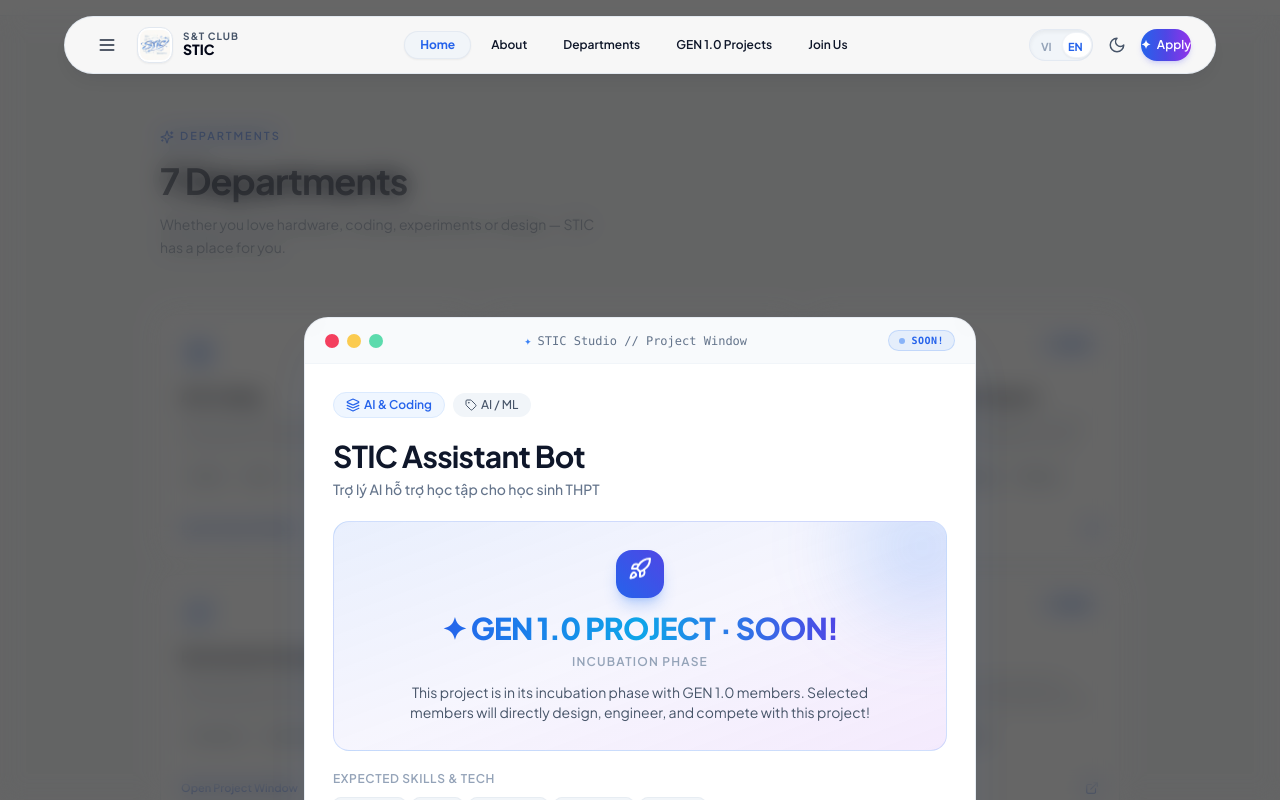
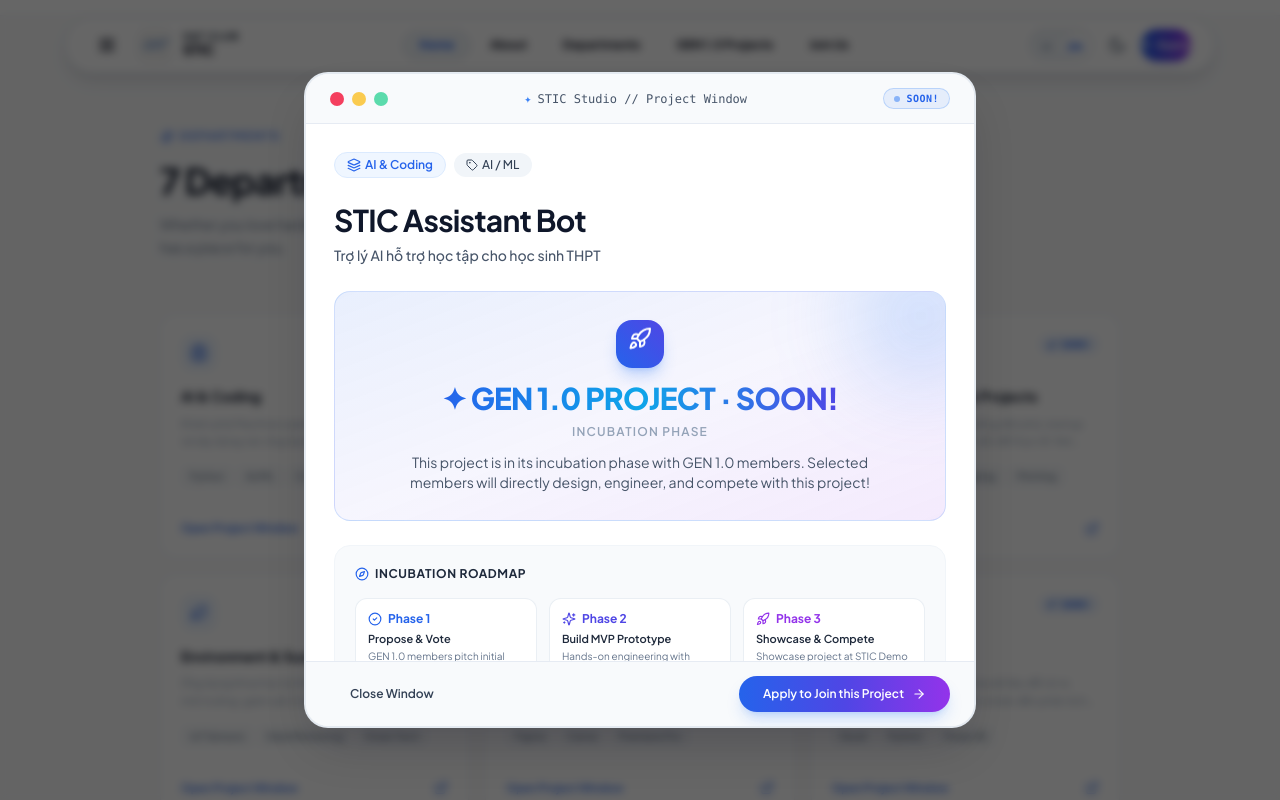
Before and after one commit to CrashCrystalVN/stic-web, a Next.js app: page / in a window 1280 px wide. Both pictures are taken after a click on the element 314 px from the left and 3260 px from the top of the page. Shown: the part 2824-3624 px from the top of the page. Built offline with nearby package versions, Linux system fonts and the light colour scheme; no server answers.

Commit message:
fix(modal): enable smooth mouse wheel scrolling via React portal and high contrast navbar

```diff
--- a/src/components/layout/Navbar.tsx
+++ b/src/components/layout/Navbar.tsx
@@ -66,8 +66,8 @@ export function Navbar() {
         <div
           className={cn(
             "max-w-6xl mx-auto px-4 sm:px-6 transition-all duration-300 rounded-full",
-            "bg-white/95 dark:bg-[#0c121e]/95 backdrop-blur-xl border border-slate-200/90 dark:border-white/15",
-            "shadow-lg shadow-slate-900/5 dark:shadow-black/40",
+            "bg-white dark:bg-[#0c121e] border border-slate-300 dark:border-white/20",
+            "shadow-lg shadow-slate-900/10 dark:shadow-black/50",
             isScrolled ? "py-2" : "py-2.5"
           )}
         >
@@ -76,10 +76,10 @@ export function Navbar() {
             <div className="flex items-center gap-3">
               <button
                 onClick={() => setIsTocOpen(true)}
-                className="p-2 rounded-full text-slate-800 dark:text-slate-200 hover:text-blue-600 dark:hover:text-blue-400 hover:bg-slate-100 dark:hover:bg-white/10 transition-all cursor-pointer"
+                className="p-2 rounded-full text-slate-950 dark:text-white hover:text-blue-600 dark:hover:text-blue-400 hover:bg-slate-100 dark:hover:bg-white/10 transition-all cursor-pointer"
                 aria-label={t(T.nav.toc)}
               >
-                <Menu className="w-5 h-5" />
+                <Menu className="w-5 h-5 stroke-[2.2]" />
               </button>
 
               <Link
@@ -99,17 +99,17 @@ export function Navbar() {
                   />
                 </div>
                 <div className="flex flex-col">
-                  <span className="text-[10px] font-bold tracking-widest uppercase text-slate-600 dark:text-slate-300 leading-none">
+                  <span className="text-[10px] font-extrabold tracking-widest uppercase text-slate-800 dark:text-slate-300 leading-none">
                     {t(T.nav.clubName)}
                   </span>
-                  <span className="text-sm font-extrabold text-slate-950 dark:text-white leading-tight">
+                  <span className="text-sm font-black text-slate-950 dark:text-white leading-tight">
                     STIC
                   </span>
                 </div>
               </Link>
             </div>
 
-            {/* Center nav — desktop: Chữ đen nền trắng tương phản cao */}
+            {/* Center nav — desktop: Chữ đen nền trắng tương phản cao tuyệt đối */}
             <nav className="hidden lg:flex items-center gap-1">
               {NAV_SECTIONS.map((sec) => {
                 const isActive = activeSection === sec.id;
@@ -118,16 +118,16 @@ export function Navbar() {
                     key={sec.id}
                     onClick={() => scrollToSection(sec.id)}
                     className={cn(
-                      "relative px-4 py-1.5 text-xs font-semibold rounded-full transition-all duration-200 cursor-pointer select-none",
+                      "relative px-4 py-1.5 text-xs font-bold rounded-full transition-all duration-200 cursor-pointer select-none",
                       isActive
-                        ? "text-blue-600 dark:text-blue-400 font-bold"
-                        : "text-slate-900 dark:text-slate-100 hover:text-blue-600 dark:hover:text-blue-400"
+                        ? "text-blue-600 dark:text-blue-400 font-extrabold"
+                        : "text-slate-950 dark:text-slate-100 hover:text-blue-600 dark:hover:text-blue-400 hover:bg-slate-100 dark:hover:bg-white/10"
                     )}
                   >
                     {isActive && (
                       <motion.span
                         layoutId="nav-pill"
-                        className="absolute inset-0 bg-slate-100 dark:bg-white/10 border border-slate-200/80 dark:border-white/15 rounded-full shadow-sm"
+                        className="absolute inset-0 bg-slate-100 dark:bg-white/10 border border-slate-300 dark:border-white/20 rounded-full shadow-sm"
                         transition={{ type: "spring", stiffness: 450, damping: 35 }}
                       />
                     )}
--- a/src/components/sections/ProjectModal.tsx
+++ b/src/components/sections/ProjectModal.tsx
@@ -1,8 +1,9 @@
 "use client";
 
-import React, { useEffect } from "react";
+import React, { useEffect, useRef, useState } from "react";
+import { createPortal } from "react-dom";
 import { motion, AnimatePresence } from "framer-motion";
-import { X, ArrowRight, Layers, Tag, Rocket } from "lucide-react";
+import { X, ArrowRight, Layers, Tag, Rocket, CheckCircle2, Sparkles, Compass } from "lucide-react";
 import { smoothScrollTo } from "@/lib/utils";
 import { useLang } from "@/context/LangContext";
 import { translations as T } from "@/lib/i18n";
@@ -15,58 +16,119 @@ interface ProjectModalProps {
 }
 
 export function ProjectModal({ project, isOpen, onClose }: ProjectModalProps) {
-  const { t } = useLang();
+  const { t, lang } = useLang();
+  const [mounted, setMounted] = useState(false);
+  const scrollContainerRef = useRef<HTMLDivElement>(null);
 
-  // Close on Escape key & manage scroll lock
+  // Ensure portal target (document.body) is ready after hydration
   useEffect(() => {
+    setMounted(true);
+  }, []);
+
+  // Lock body scroll and handle keyboard shortcuts
+  useEffect(() => {
+    if (!isOpen) return;
+
+    const originalOverflow = document.body.style.overflow;
+    const originalPaddingRight = document.body.style.paddingRight;
+
+    // Prevent layout shift on Windows scrollbar hide
+    const scrollbarWidth = window.innerWidth - document.documentElement.clientWidth;
+    if (scrollbarWidth > 0) {
+      document.body.style.paddingRight = `${scrollbarWidth}px`;
+    }
+    document.body.style.overflow = "hidden";
+
     const handleKeyDown = (e: KeyboardEvent) => {
-      if (e.key === "Escape") onClose();
+      if (e.key === "Escape") {
+        onClose();
+      }
+      // Allow scrolling modal with arrow keys or PageUp/PageDown
+      if (scrollContainerRef.current) {
+        if (e.key === "ArrowDown") {
+          scrollContainerRef.current.scrollTop += 60;
+        } else if (e.key === "ArrowUp") {
+          scrollContainerRef.current.scrollTop -= 60;
+        } else if (e.key === "PageDown") {
+          scrollContainerRef.current.scrollTop += 240;
+        } else if (e.key === "PageUp") {
+          scrollContainerRef.current.scrollTop -= 240;
+        }
+      }
     };
-    if (isOpen) {
-      document.body.style.overflow = "hidden";
-      window.addEventListener("keydown", handleKeyDown);
-    }
+
+    window.addEventListener("keydown", handleKeyDown);
     return () => {
-      document.body.style.overflow = "";
+      document.body.style.overflow = originalOverflow;
+      document.body.style.paddingRight = originalPaddingRight;
       window.removeEventListener("keydown", handleKeyDown);
     };
   }, [isOpen, onClose]);
 
-  if (!isOpen || !project) return null;
+  // Forward mouse wheel events from anywhere inside the modal frame to the scrollable container
+  const handleFrameWheel = (e: React.WheelEvent<HTMLDivElement>) => {
+    if (!scrollContainerRef.current) return;
+    // If the event target is not already inside the scrollable container, forward the scroll
+    if (!scrollContainerRef.current.contains(e.target as Node)) {
+      scrollContainerRef.current.scrollTop += e.deltaY;
+    }
+  };
 
   const handleJoinProject = () => {
     onClose();
-    smoothScrollTo("join");
+    setTimeout(() => {
+      smoothScrollTo("join");
+    }, 150);
   };
 
-  return (
+  if (!mounted || !isOpen || !project) return null;
+
+  const modalContent = (
     <AnimatePresence>
-      <div className="fixed inset-0 z-50 flex items-center justify-center p-3 sm:p-6 overflow-hidden">
+      {/*
+        CRITICAL FIX FOR SCROLLING:
+        1. createPortal mounts this directly at <body> - completely immune to any parent CSS transforms.
+        2. fixed inset-0 z-[99999] guarantees full viewport coverage.
+        3. flex items-center justify-center p-3 sm:p-6 centers the window cleanly.
+        4. Frame has max-h-[85vh] and flex-col: Header (shrink-0) + Body (flex-1 overflow-y-auto) + Footer (shrink-0).
+      */}
+      <div
+        className="fixed inset-0 z-[99999] flex items-center justify-center p-3 sm:p-6"
+        style={{ pointerEvents: "auto" }}
+      >
         {/* Backdrop (Click to close) */}
         <motion.div
           initial={{ opacity: 0 }}
           animate={{ opacity: 1 }}
           exit={{ opacity: 0 }}
+          transition={{ duration: 0.2 }}
           onClick={onClose}
-          className="fixed inset-0 bg-black/60 dark:bg-black/75 backdrop-blur-md cursor-pointer"
+          className="fixed inset-0 bg-black/60 dark:bg-black/80 backdrop-blur-sm cursor-pointer"
+          aria-hidden="true"
         />
 
         {/* macOS / Antigravity Window Frame */}
         <motion.div
-          initial={{ opacity: 0, scale: 0.95, y: 14 }}
+          initial={{ opacity: 0, scale: 0.95, y: 16 }}
           animate={{ opacity: 1, scale: 1, y: 0 }}
-          exit={{ opacity: 0, scale: 0.95, y: 14 }}
+          exit={{ opacity: 0, scale: 0.95, y: 16 }}
           transition={{ duration: 0.25, ease: [0.22, 1, 0.36, 1] }}
-          className="relative z-10 w-full max-w-2xl max-h-[calc(100dvh-32px)] sm:max-h-[calc(100dvh-64px)] bg-white dark:bg-[#0c121e] border border-slate-200/80 dark:border-white/15 rounded-2xl sm:rounded-3xl shadow-2xl shadow-blue-500/10 overflow-hidden flex flex-col"
+          onClick={(e) => e.stopPropagation()}
+          onWheel={handleFrameWheel}
+          className="relative z-10 w-full max-w-2xl max-h-[85vh] sm:max-h-[82vh] bg-white dark:bg-[#0c121e] border-2 border-slate-200/90 dark:border-white/15 rounded-2xl sm:rounded-3xl shadow-2xl shadow-slate-950/20 dark:shadow-black/70 flex flex-col overflow-hidden"
+          role="dialog"
+          aria-modal="true"
+          aria-labelledby="modal-title"
         >
           {/* 1. Window Titlebar (Fixed header, never scrolls away) */}
-          <div className="shrink-0 flex items-center justify-between px-4 sm:px-5 py-3 border-b border-slate-100 dark:border-white/10 bg-slate-50/90 dark:bg-slate-900/90 backdrop-blur-md select-none z-10">
+          <div className="shrink-0 flex items-center justify-between px-4 sm:px-6 py-3.5 border-b border-slate-200/80 dark:border-white/10 bg-slate-50/95 dark:bg-slate-900/95 backdrop-blur-md select-none z-10">
             {/* macOS 3 Window Controls */}
             <div className="flex items-center gap-2">
               <button
                 onClick={onClose}
                 className="w-3.5 h-3.5 rounded-full bg-rose-500 hover:bg-rose-600 transition-colors cursor-pointer flex items-center justify-center group"
-                title="Đóng Window"
+                title={lang === "vi" ? "Đóng cửa sổ" : "Close Window"}
+                aria-label="Close modal"
               >
                 <X className="w-2.5 h-2.5 text-rose-950 opacity-0 group-hover:opacity-100" />
               </button>
@@ -75,27 +137,42 @@ export function ProjectModal({ project, isOpen, onClose }: ProjectModalProps) {
             </div>
 
             {/* Window Center Title */}
-            <div className="flex items-center gap-1.5 text-xs font-mono font-medium text-slate-500 dark:text-slate-400 truncate max-w-[200px] sm:max-w-xs">
+            <div className="flex items-center gap-1.5 text-xs font-mono font-medium text-slate-600 dark:text-slate-300 truncate max-w-[200px] sm:max-w-xs">
               <span className="text-blue-500">✦</span>
               <span className="truncate">{t(T.projectModal.windowTitle)}</span>
             </div>
 
             {/* Top Right Soon Badge */}
-            <div className="inline-flex items-center gap-1.5 px-2.5 py-0.5 rounded-full bg-blue-500/10 dark:bg-blue-400/10 border border-blue-500/20 text-blue-600 dark:text-blue-400 text-[10px] font-bold font-mono uppercase tracking-wider shrink-0">
+            <div className="inline-flex items-center gap-1.5 px-2.5 py-0.5 rounded-full bg-blue-500/10 dark:bg-blue-400/10 border border-blue-500/25 text-blue-600 dark:text-blue-400 text-[10px] font-bold font-mono uppercase tracking-wider shrink-0">
               <span className="w-1.5 h-1.5 rounded-full bg-blue-500 animate-pulse" />
               <span>SOON!</span>
             </div>
           </div>
 
-          {/* 2. Window Scrollable Body (flex-1 min-h-0 allows flawless mouse & touch scrolling) */}
-          <div className="flex-1 min-h-0 overflow-y-auto p-5 sm:p-7 space-y-5 overscroll-contain">
+          {/*
+            2. Window Scrollable Body:
+            - flex-1 min-h-0: Essential flexbox rule that enables vertical scrolling.
+            - overflow-y-scroll / overflow-y-auto with smooth scrolling.
+            - touchAction: pan-y for touch devices.
+            - Styled scrollbar for clear visual indicator.
+          */}
+          <div
+            ref={scrollContainerRef}
+            tabIndex={0}
+            className="flex-1 min-h-0 overflow-y-auto overscroll-contain p-5 sm:p-7 space-y-6 focus:outline-none select-text"
+            style={{
+              WebkitOverflowScrolling: "touch",
+              touchAction: "pan-y",
+              scrollbarWidth: "thin",
+            }}
+          >
             {/* Category & Department Header */}
             <div className="flex flex-wrap items-center gap-2">
               <span className="inline-flex items-center gap-1 px-3 py-1 rounded-full bg-blue-50 dark:bg-blue-950/60 border border-blue-100 dark:border-blue-900/60 text-blue-600 dark:text-blue-400 text-xs font-semibold">
                 <Layers className="w-3.5 h-3.5" />
                 <span>{project.team}</span>
               </span>
-              <span className="inline-flex items-center gap-1 px-3 py-1 rounded-full bg-slate-100 dark:bg-slate-800 text-slate-600 dark:text-slate-400 text-xs font-medium">
+              <span className="inline-flex items-center gap-1 px-3 py-1 rounded-full bg-slate-100 dark:bg-slate-800 text-slate-700 dark:text-slate-300 text-xs font-medium">
                 <Tag className="w-3 h-3" />
                 <span>{project.category}</span>
               </span>
@@ -103,15 +180,18 @@ export function ProjectModal({ project, isOpen, onClose }: ProjectModalProps) {
 
             {/* Title & Tagline */}
             <div>
-              <h2 className="text-2xl sm:text-3xl font-bold text-slate-900 dark:text-white tracking-tight">
+              <h2
+                id="modal-title"
+                className="text-2xl sm:text-3xl font-bold text-slate-900 dark:text-white tracking-tight"
+              >
                 {project.title}
               </h2>
-              <p className="mt-1 text-sm font-medium text-slate-500 dark:text-slate-400 leading-relaxed">
+              <p className="mt-1.5 text-sm font-medium text-slate-600 dark:text-slate-400 leading-relaxed">
                 {project.tagline}
               </p>
             </div>
 
-            {/* BIG EYE-CATCHING "SOON!" INCUBATION STAGE BANNER */}
+            {/* EYE-CATCHING "SOON!" INCUBATION STAGE BANNER */}
             <div className="relative rounded-2xl overflow-hidden p-6 sm:p-7 bg-gradient-to-br from-blue-600/10 via-indigo-600/5 to-purple-600/10 border border-blue-500/20 dark:border-blue-400/20 text-center">
               <div className="absolute -top-12 -right-12 w-36 h-36 rounded-full bg-blue-500/20 blur-2xl pointer-events-none" />
 
@@ -134,29 +214,87 @@ export function ProjectModal({ project, isOpen, onClose }: ProjectModalProps) {
               </p>
             </div>
 
+            {/* Detailed Incubation Roadmap for GEN 1.0 */}
+            <div className="p-4 sm:p-5 rounded-2xl bg-slate-50 dark:bg-slate-900/60 border border-slate-100 dark:border-white/10 space-y-3">
+              <p className="text-xs font-bold text-slate-800 dark:text-slate-200 uppercase tracking-wider flex items-center gap-1.5">
+                <Compass className="w-3.5 h-3.5 text-blue-600 dark:text-blue-400" />
+                <span>
+                  {lang === "vi" ? "Lộ trình ươm mầm dự án" : "Incubation Roadmap"}
+                </span>
+              </p>
+
+              <div className="grid grid-cols-1 sm:grid-cols-3 gap-3 pt-1">
+                <div className="p-3 rounded-xl bg-white dark:bg-[#111827] border border-slate-200/70 dark:border-slate-800">
+                  <div className="flex items-center gap-1.5 text-blue-600 dark:text-blue-400 font-bold text-xs">
+                    <CheckCircle2 className="w-3.5 h-3.5" />
+                    <span>Phase 1</span>
+                  </div>
+                  <p className="text-[11px] font-semibold text-slate-800 dark:text-slate-200 mt-1">
+                    {lang === "vi" ? "Đề xuất & Bỏ phiếu" : "Propose & Vote"}
+                  </p>
+                  <p className="text-[10px] text-slate-500 dark:text-slate-400 mt-0.5">
+                    {lang === "vi" ? "Thành viên GEN 1.0 cùng thảo luận ý tưởng" : "GEN 1.0 members pitch initial concepts"}
+                  </p>
+                </div>
+
+                <div className="p-3 rounded-xl bg-white dark:bg-[#111827] border border-slate-200/70 dark:border-slate-800">
+                  <div className="flex items-center gap-1.5 text-indigo-600 dark:text-indigo-400 font-bold text-xs">
+                    <Sparkles className="w-3.5 h-3.5" />
+                    <span>Phase 2</span>
+                  </div>
+                  <p className="text-[11px] font-semibold text-slate-800 dark:text-slate-200 mt-1">
+                    {lang === "vi" ? "Chế tạo mẫu thử (MVP)" : "Build MVP Prototype"}
+                  </p>
+                  <p className="text-[10px] text-slate-500 dark:text-slate-400 mt-0.5">
+                    {lang === "vi" ? "Được mentor hướng dẫn kỹ thuật chuyên sâu" : "Hands-on engineering with advisor mentors"}
+                  </p>
+                </div>
+
+                <div className="p-3 rounded-xl bg-white dark:bg-[#111827] border border-slate-200/70 dark:border-slate-800">
+                  <div className="flex items-center gap-1.5 text-purple-600 dark:text-purple-400 font-bold text-xs">
+                    <Rocket className="w-3.5 h-3.5" />
+                    <span>Phase 3</span>
+                  </div>
+                  <p className="text-[11px] font-semibold text-slate-800 dark:text-slate-200 mt-1">
+                    {lang === "vi" ? "Công bố & Đi thi KHKT" : "Showcase & Compete"}
+                  </p>
+                  <p className="text-[10px] text-slate-500 dark:text-slate-400 mt-0.5">
+                    {lang === "vi" ? "Trình diễn sản phẩm tại Demo Day STIC" : "Showcase project at STIC Demo Day"}
+                  </p>
+                </div>
+              </div>
+            </div>
+
             {/* Expected Skills & Tags */}
             <div>
-              <p className="text-xs font-semibold text-slate-400 dark:text-slate-500 uppercase tracking-wider mb-2.5">
+              <p className="text-xs font-semibold text-slate-500 dark:text-slate-400 uppercase tracking-wider mb-2.5">
                 {t(T.projectModal.techLabel)}
               </p>
-              <div className="flex flex-wrap gap-1.5">
+              <div className="flex flex-wrap gap-2">
                 {project.tags.map((tag) => (
                   <span
                     key={tag}
-                    className="px-2.5 py-1 text-xs font-mono font-medium rounded-lg bg-slate-100 dark:bg-slate-800 text-slate-700 dark:text-slate-300 border border-slate-200/60 dark:border-slate-700"
+                    className="px-3 py-1 text-xs font-mono font-medium rounded-lg bg-slate-100 dark:bg-slate-800 text-slate-800 dark:text-slate-200 border border-slate-200/80 dark:border-slate-700"
                   >
                     #{tag}
                   </span>
                 ))}
               </div>
             </div>
+
+            {/* Hint for scrolling */}
+            <div className="pt-2 text-center">
+              <span className="text-[11px] font-medium text-slate-400 dark:text-slate-500">
+                ✦ {lang === "vi" ? "Cuộn chuột lên / xuống hoặc dùng phím mũi tên để xem toàn bộ" : "Scroll with mouse wheel or use arrow keys to navigate"}
+              </span>
+            </div>
           </div>
 
           {/* 3. Window Action Footer (Fixed bottom dock, always visible) */}
-          <div className="shrink-0 flex flex-col sm:flex-row items-center justify-between gap-3 px-5 sm:px-6 py-3.5 border-t border-slate-100 dark:border-white/10 bg-slate-50/90 dark:bg-slate-900/90 backdrop-blur-md z-10">
+          <div className="shrink-0 flex flex-col sm:flex-row items-center justify-between gap-3 px-5 sm:px-6 py-3.5 border-t border-slate-200/80 dark:border-white/10 bg-slate-50/95 dark:bg-slate-900/95 backdrop-blur-md z-10">
             <button
               onClick={onClose}
-              className="w-full sm:w-auto px-5 py-2.5 rounded-full text-xs font-semibold text-slate-600 dark:text-slate-400 hover:text-slate-900 dark:hover:text-white hover:bg-slate-200/60 dark:hover:bg-slate-800 transition-colors cursor-pointer text-center"
+              className="w-full sm:w-auto px-5 py-2.5 rounded-full text-xs font-semibold text-slate-700 dark:text-slate-300 hover:text-slate-950 dark:hover:text-white hover:bg-slate-200/70 dark:hover:bg-slate-800 transition-colors cursor-pointer text-center"
             >
               {t(T.projectModal.closeBtn)}
             </button>
@@ -173,4 +311,6 @@ export function ProjectModal({ project, isOpen, onClose }: ProjectModalProps) {
       </div>
     </AnimatePresence>
   );
+
+  return createPortal(modalContent, document.body);
 }
```
Also changed, not shown: src/components/sections/ProjectsSection.tsx (+42 -4 lines).
